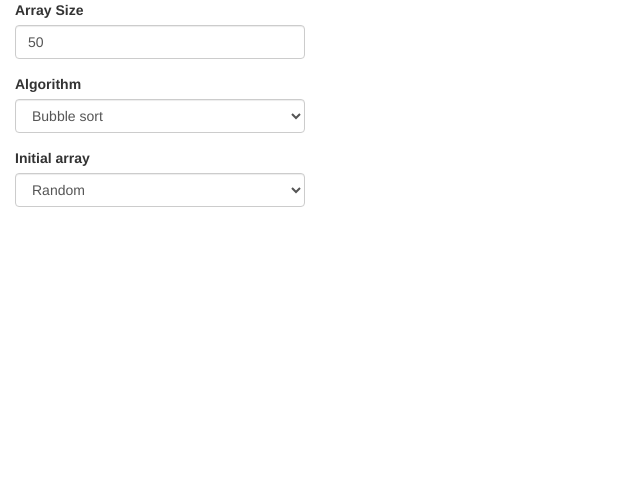
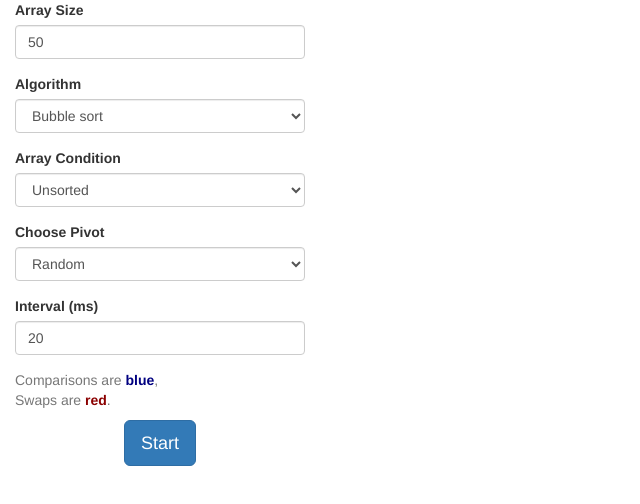
Before and after one commit to kellydx/sortingAlgorithmVisualization, a plain HTML site: page index.html in a window 1280 px wide. Shown: the whole page, without its empty margins (0-640 px from the left). Drawn offline with nearby package versions, Linux system fonts and the light colour scheme.

Commit message:
Add pivot and interval button list

```diff
--- a/index.html
+++ b/index.html
@@ -36,14 +36,39 @@
             </select>
           </div>
           <div class='form-group'>
-            <label for='#init-select'>Initial array</label>
+            <label for='#init-select'>Array Condition</label>
             <select class='form-control' id='init-select'>
-              <option value='random'>Random</option>
+              <option value='random'>Unsorted</option>
               <option value='sorted'>Sorted</option>
               <option value='reversed'>Reversed</option>
             </select>
           </div>
-
+          <div class='form-group' id='pivot-select-div'>
+            <label for='#pivot-select'>Choose Pivot</label>
+            <select class='form-control' id='pivot-select'>
+              <option value='random'>Random</option>
+              <option value='first'>First</option>
+              <option value='middle'>Middle</option>
+              <option value='last'>Last</option>
+              <option value='median3'>Median</option>
+            </select>
+          </div>
+          <div class='form-group'>
+            <label for='#interval'>Interval (ms)</label>
+            <input id='interval' class='form-control' type='number' value="20"/>
+          </div>
+          <p class='text-muted'>
+            Comparisons are <span class='compare'>blue</span>,
+            <br>
+            Swaps are <span class='swap'>red</span>.
+          </p>
+          <div class='text-center'>
+            <button class='btn btn-lg btn-primary' id='start-btn'>Start</button>
+          </div>
+        </div>
+        <div class='col-xs-9' id='canvas-div'>
+          <canvas width="800px" height="600px" id="main-canvas">
+        </div>
       </div>
     </div>
 
```
